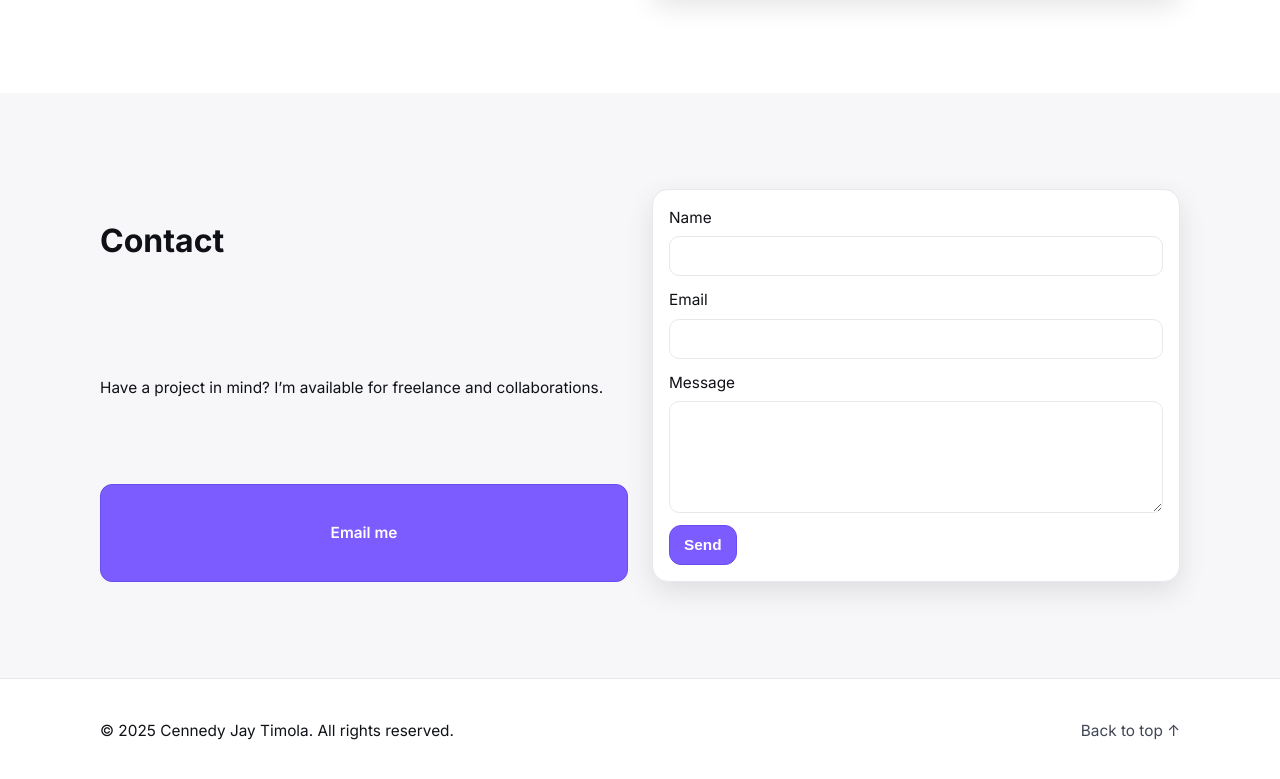
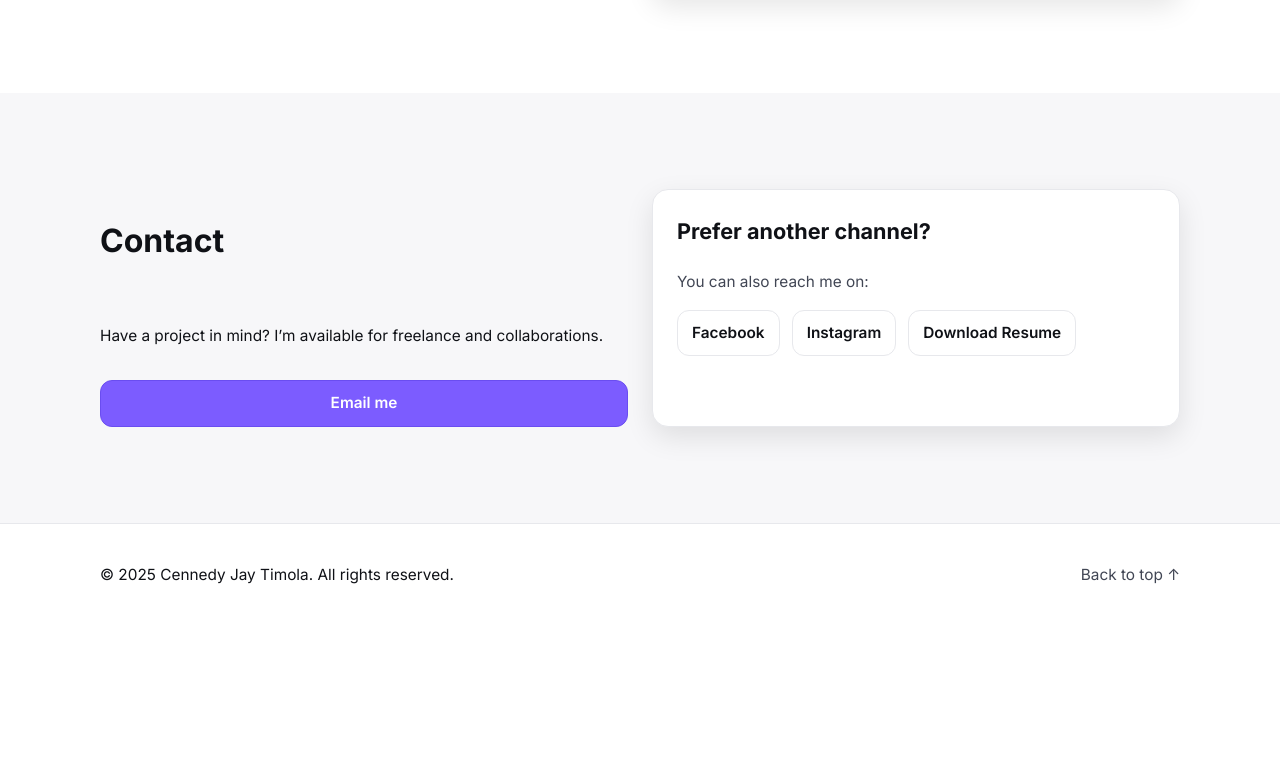
Before and after one commit to SirJayTim/SirJayTim.github.io, a plain HTML site: page index.html in a window 1280 px wide. Shown: the part 4074-4853 px from the top of the page. After the commit the page ends 4701 px from the top, so only its background shows below. Drawn offline with nearby package versions, Linux system fonts and the light colour scheme; animation ran at ten frames a second.

Commit message:
Remove contact form; add contact info card with social links

```diff
--- a/index.html
+++ b/index.html
@@ -181,21 +181,15 @@
                     <p>Have a project in mind? I’m available for freelance and collaborations.</p>
                     <a class="button button--primary" href="mailto:cennedyjay@gmail.com">Email me</a>
                 </div>
-                <form class="card form" name="contact">
-                    <div class="field">
-                        <label for="name">Name</label>
-                        <input id="name" name="name" type="text" required>
+                <div class="card" style="padding:24px">
+                    <h3 style="margin-top:0">Prefer another channel?</h3>
+                    <p class="muted">You can also reach me on:</p>
+                    <div class="cluster gap-12 wrap">
+                        <a href="https://www.facebook.com/timola.cjay" target="_blank" rel="noopener" class="button">Facebook</a>
+                        <a href="https://www.instagram.com/its.dyce.exe/" target="_blank" rel="noopener" class="button">Instagram</a>
+                        <a href="assets/resume.txt" class="button" download>Download Resume</a>
                     </div>
-                    <div class="field">
-                        <label for="email">Email</label>
-                        <input id="email" name="email" type="email" required>
-                    </div>
-                    <div class="field">
-                        <label for="message">Message</label>
-                        <textarea id="message" name="message" rows="5" required></textarea>
-                    </div>
-                    <button class="button button--primary" type="submit">Send</button>
-                </form>
+                </div>
             </div>
         </section>
     </main>
```
